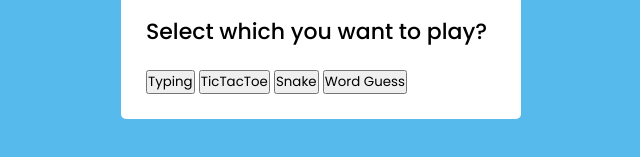
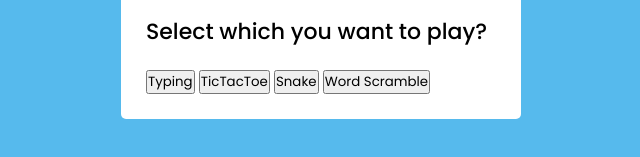
Before and after one commit to Moonsu9158/ss_gamification, a plain HTML site: page index.html in a window 1280 px wide. Shown: the part 381-538 px from the top of the page, 319-959 px from the left. Drawn offline with Linux system fonts and the light colour scheme.

Commit message:
Update index.html

```diff
--- a/index.html
+++ b/index.html
@@ -16,7 +16,7 @@
             <button onClick="location.href='TypingSpeedTestGame/index.html'">Typing</button>
             <button onClick="location.href='TicTacToe/index.html'">TicTacToe</button>
             <button onClick="location.href='SnakeGame/index.html'">Snake</button>
-            <button onClick="location.href='WordGuessingGame/index.html'">Word Guess</button>
+            <button onClick="location.href='WordScrambleGame/index.html'">Word Scramble</button>
       </div>
     </div>
   </div>
```
